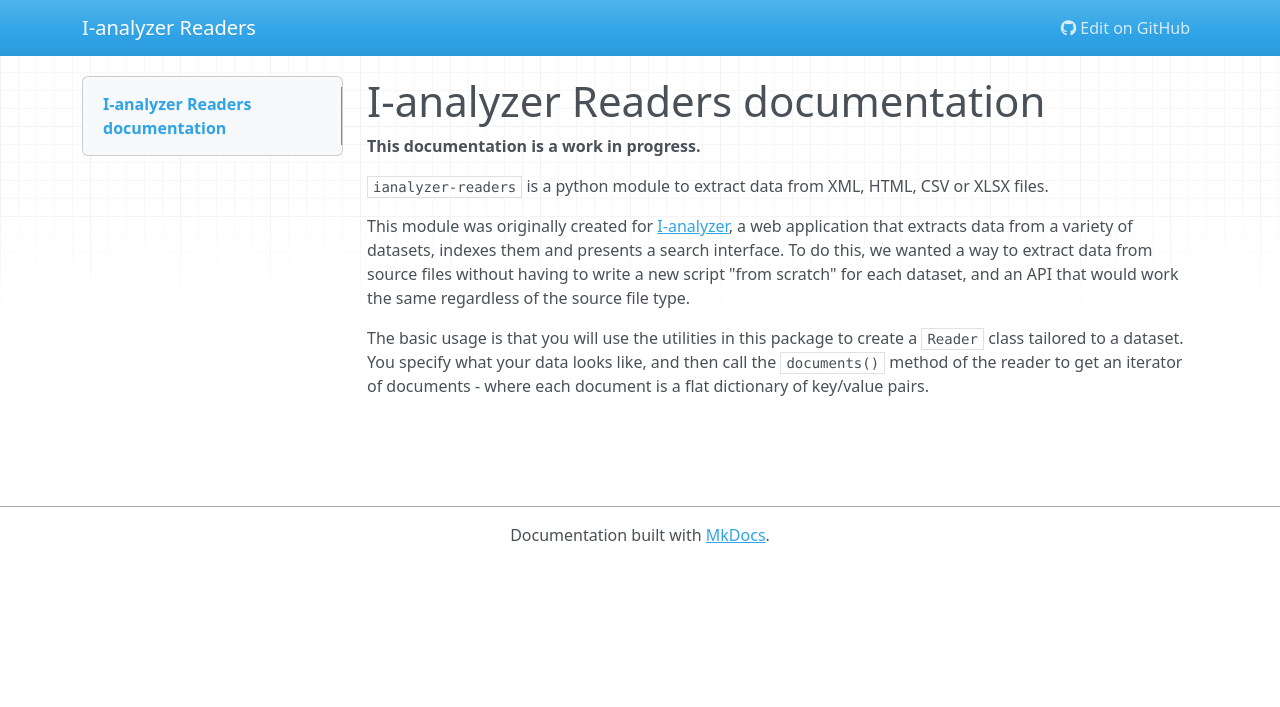
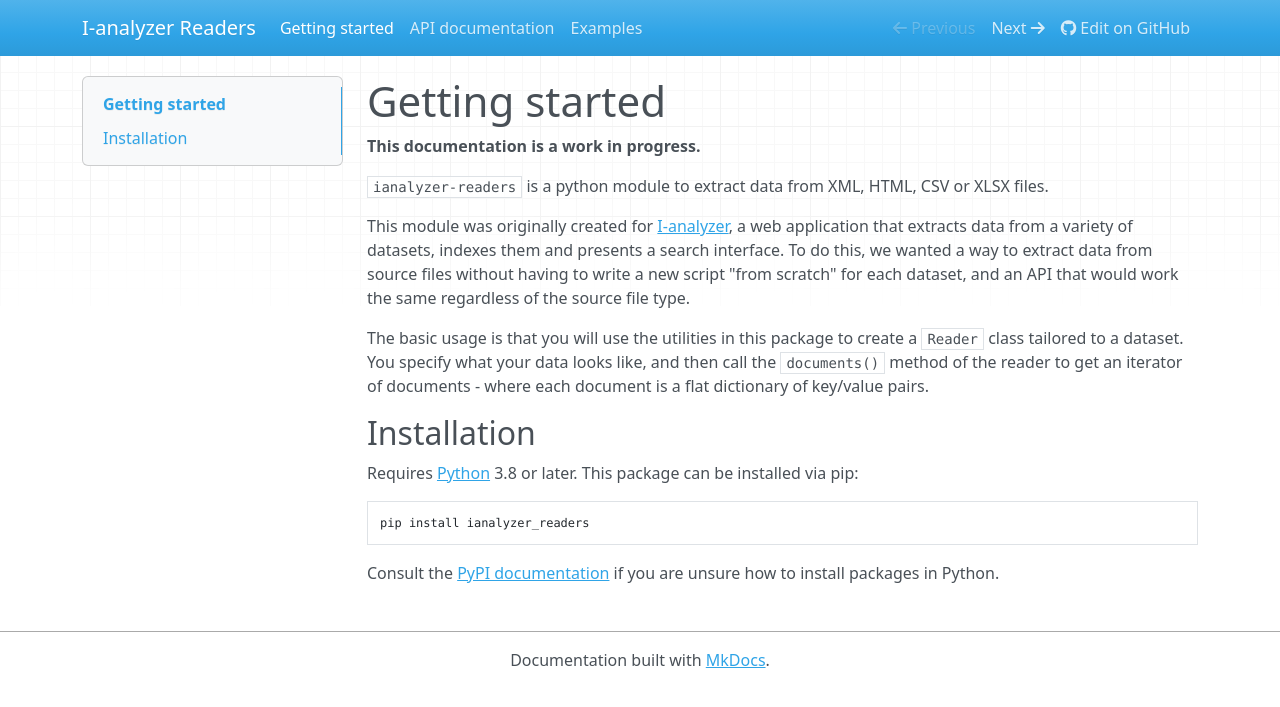
Before and after one commit to UUDigitalHumanitieslab/ianalyzer-readers, an MkDocs documentation site: the page built from docs/index.md, in a window 1280 px wide. Shown: the top 707 px of the page. Built offline with MkDocs 1.6.1, drawn with Linux system fonts in a browser that asks for light colours; nearby versions of some CDN libraries.

Commit message:
scaffold file structure, add installation instructions

````diff
--- a/docs/index.md
+++ b/docs/index.md
@@ -1,4 +1,4 @@
-# I-analyzer Readers documentation
+# Getting started
 
 **This documentation is a work in progress.**
 
@@ -7,3 +7,13 @@
 This module was originally created for [I-analyzer](https://github.com/UUDigitalHumanitieslab/I-analyzer), a web application that extracts data from a variety of datasets, indexes them and presents a search interface. To do this, we wanted a way to extract data from source files without having to write a new script "from scratch" for each dataset, and an API that would work the same regardless of the source file type.
 
 The basic usage is that you will use the utilities in this package to create a `Reader` class tailored to a dataset. You specify what your data looks like, and then call the `documents()` method of the reader to get an iterator of documents - where each document is a flat dictionary of key/value pairs.
+
+## Installation
+
+Requires [Python](https://python.org) 3.8 or later. This package can be installed via pip:
+
+```sh
+pip install ianalyzer_readers
+```
+
+Consult the [PyPI documentation](https://packaging.python.org/en/latest/tutorials/installing-packages/) if you are unsure how to install packages in Python.
--- a/mkdocs.yml
+++ b/mkdocs.yml
@@ -4,6 +4,8 @@
   - mkdocstrings
 nav:
   - 'index.md'
+  - 'api.md'
+  - 'examples.md'
 watch:
   - docs
   - ianalyzer_readers
````
Also changed, not shown: docs/api.md (added, +1 -0 lines), docs/examples.md (added, +1 -0 lines).
